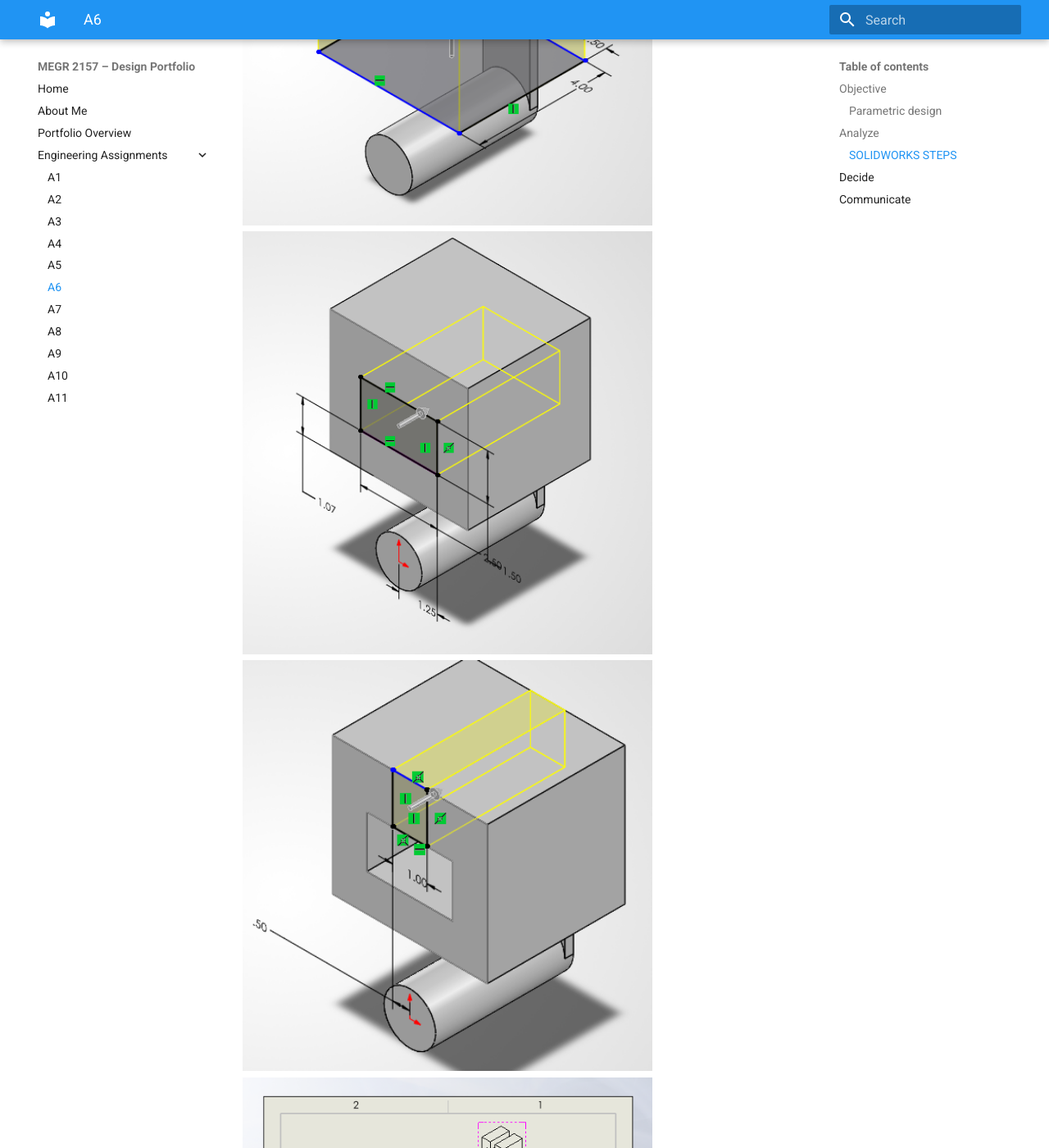
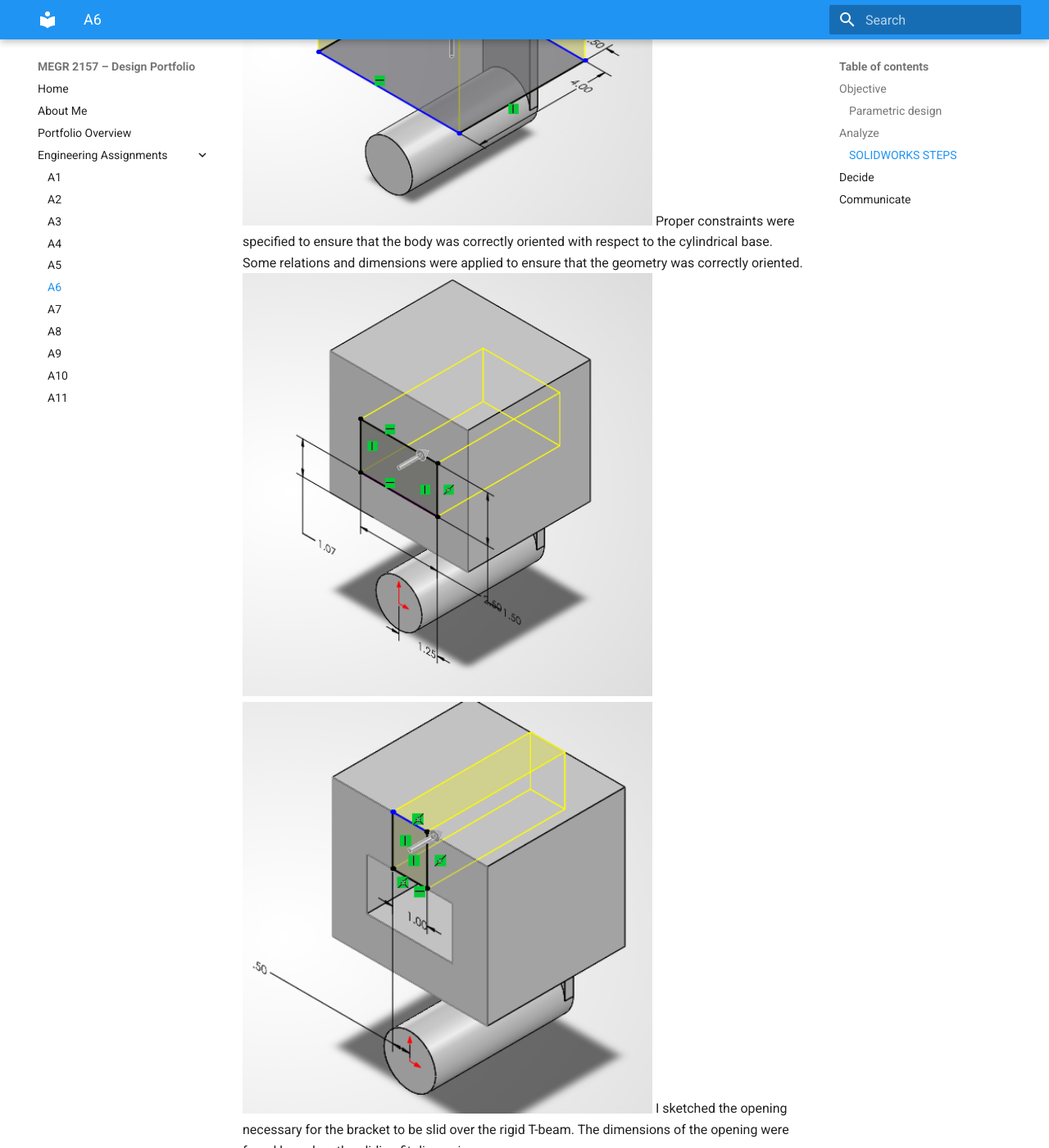
Before and after one commit to ncenatus/design-project-portfolio, an MkDocs documentation site: the page built from docs/assignments/A06/index.md, in a window 1280 px wide and 1400 px high, scrolled down 1518 px. Shown: the whole window at 82% size. Built offline with MkDocs 1.6.1 and Material for MkDocs 9.7.7, drawn with Linux system fonts in a browser that asks for light colours; some of the changed text lies outside the part shown.

Commit message:
Update index.md

```diff
--- a/docs/assignments/A06/index.md
+++ b/docs/assignments/A06/index.md
@@ -12,8 +12,11 @@ The first step was creating global variables in SolidWorks to use in defining th
 The lower cylindrical part of the bracket was created first. Dimensions were set for the cylinder according to the design requirements. This part served as the lower support portion of the bracket.
 A main rectangular body was created above the cylinder. Dimensions for this body were specified according to the values obtained during engineering analysis and global variables.
 <img src="C_3.png" width="500">
+Proper constraints were specified to ensure that the body was correctly oriented with respect to the cylindrical base. Some relations and dimensions were applied to ensure that the geometry was correctly oriented.
 <img src="C_4.png" width="500">
 <img src="C_5.png" width="500">
+I sketched the opening necessary for the bracket to be slid over the rigid T-beam. The dimensions of the opening were found based on the sliding fit dimensions.
+
 <img src="c_6.png" width="500">
 <img src="C_7.png" width="500">
 <img src="C_8.png" width="500">
```
